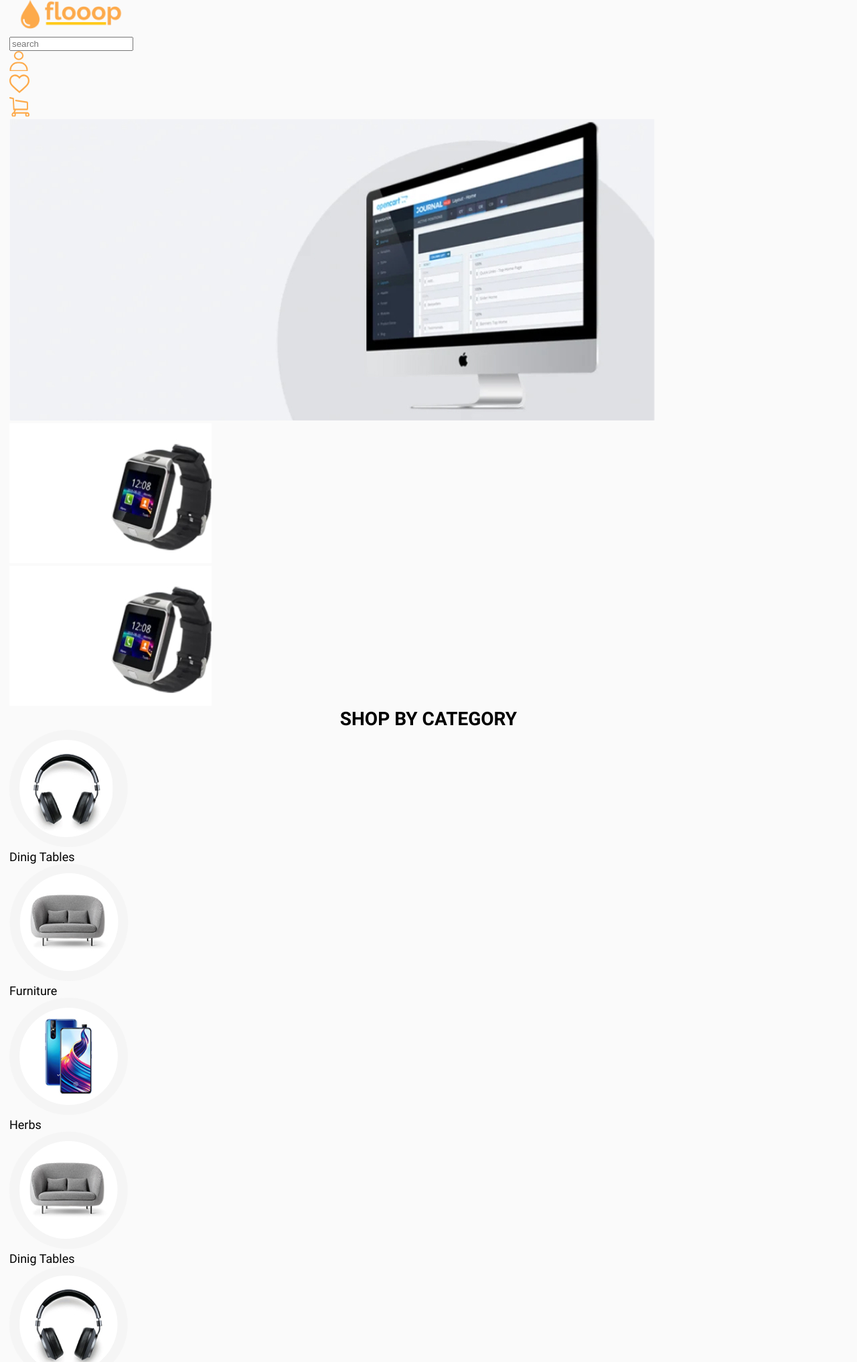
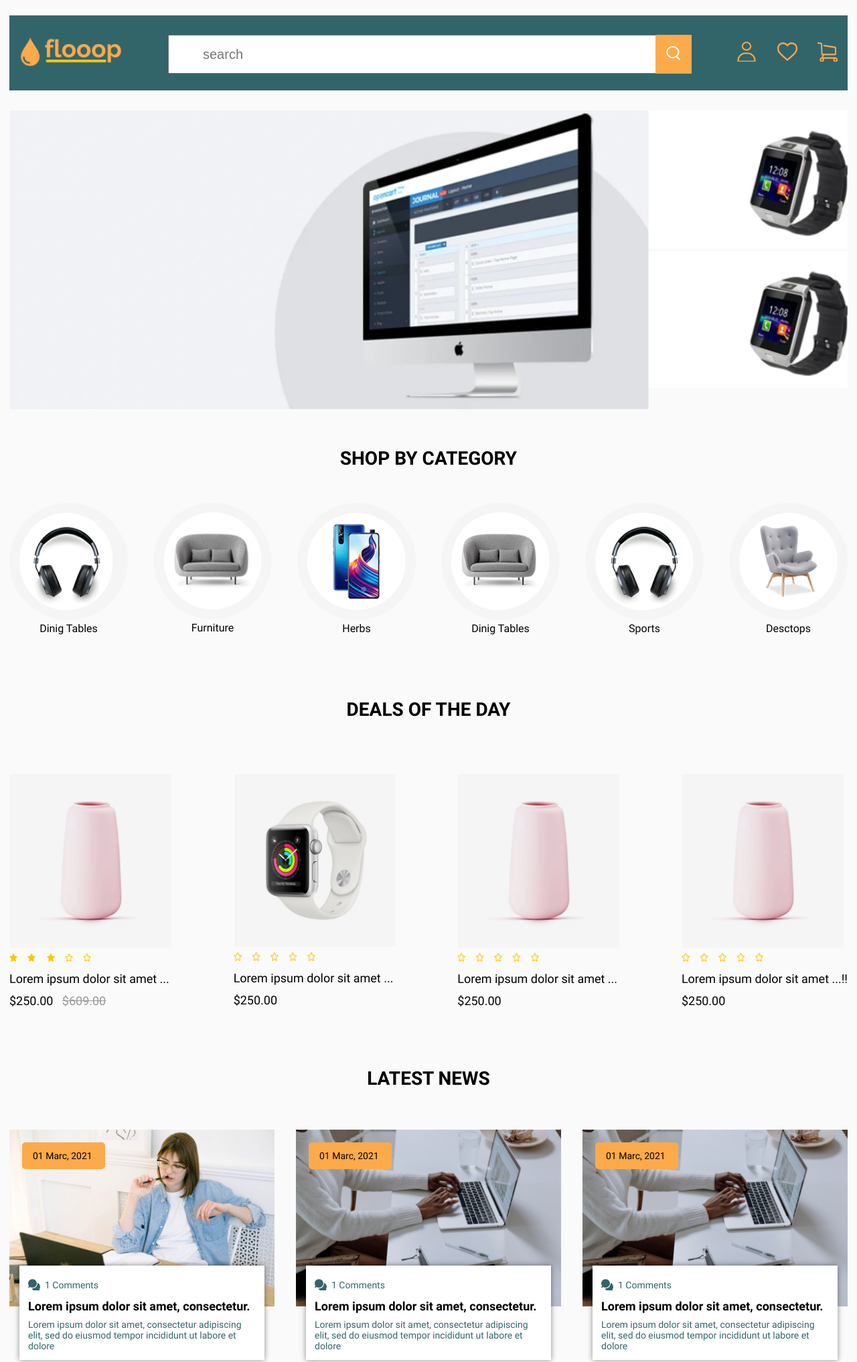
Before and after one commit to rom64/test, a website: page src/index.html in a window 1280 px wide. Shown: the part 7-2041 px from the top of the page at 67% size. Drawn offline with nearby package versions, Linux system fonts and the light colour scheme; files that its build step writes are made by us from their sources.

Commit message:
add main styles

```diff
--- a/src/index.html
+++ b/src/index.html
@@ -3,7 +3,7 @@
 <head>
     <meta charset="UTF-8">
     <meta name="viewport" content="width=device-width, initial-scale=1">
-    <title>Title</title>
+    <title>flooop</title>
     <link rel="stylesheet" href="css/style.min.css">
 </head>
 <body>
--- a/src/scss/style.scss
+++ b/src/scss/style.scss
@@ -35,7 +35,6 @@ body{
   margin: 0 auto;
   padding: 0 14px;
 }
-
 section {
   position: relative;
 }
@@ -50,5 +49,196 @@ button {
   text-transform: uppercase;
   text-align: center;
 }
+.header{
+  margin: 30px 0;
+  &__wrapper{
+    background-color: $grey;
+    display: flex;
+    justify-content: space-between;
+    align-items: center;
+  }
+  &__center{
+    width: 782px;
+    margin: 29px 0 25px;
+    position: relative;
+  }
+  &__form-input{
+    padding: 15px 0 15px 50px;
+    width: 100%;
+    font-size: 20px;
+    line-height: 24px;
+  }
+  &__form-btn{
+    position: absolute;
+    top: 0;
+    right: 0;
+    width: 54px;
+    height:100%;
+    background-color: $orange;
+    &::before{
+      content: '';
+      width: 21px;
+      height: 21px;
+      position: absolute;
+      left: 16px;
+      top: 16px;
+      background-image: url("../images/search-icon.svg");
+    }
+  }
+  &__right{
+    display: flex;
+  }
+  &__right-img{
+    margin: 0 15px;
+    cursor: pointer;
+  }
+}
+.promo{
+  &__wrapper{
+    display: flex;
+    justify-content: space-around;
+  }
+  &__left{
+    position: relative;
+  }
+  &__left-item{
+    max-width: 964px;
+    img{
+      width: 100%;
+    }
+  }
+  .promo__left-right {
+    position: absolute;
+    bottom: 40px;
+    right: 40px;
+    cursor: pointer;
+  }
+  .promo__left-left {
+    position: absolute;
+    bottom: 40px;
+    left: 40px;
+    cursor: pointer;
+  }
+  &__right-item{
+    max-width: 300px;
+    img{
+      width: 100%;
+    }
+  }
+}
+.categories{
+  margin: 54px 0 96px 0;
+  &__wrapper{
+    display: flex;
+    justify-content: space-between;
+    margin-top: 50px;
+  }
+  &__item{
+    display: flex;
+    flex-direction: column;
+    align-items: center;
+    flex-wrap: wrap;
+  }
+  &__item-img{
+    max-width: 177px;
+    img{
+      width: 100%;
+    }
+  }
+  &__item-title{
+    font-size: 16px;
+    line-height: 18px;
+  }
+}
+.deals{
+  margin-bottom: 60px;
+  &__wrapper{
+    display: flex;
+    justify-content: space-between;
+    margin-top: 80px;
+  }
+  &__item + .deals__item{
+    margin-left: 45px;
+  }
+  &__img{
+    max-width: 242px;
+    img{
+      width: 100%;
+    }
+  }
+  &__stars{
+    max-width: 122px;
+    margin-bottom: 11px;
+    img{
+      width: 100%;
+    }
+  }
+  &__price{
+    margin-top: 12px;
+  }
+  &__price span{
+    color: #999;
+    text-decoration: line-through;
+    margin-left: 9px;
+  }
+}
+.news{
+  margin-top: 90px;
+  &__wrapper{
+    margin-top: 60px;
+    display: flex;
+    justify-content: space-between;
+    margin-bottom: 120px;
+  }
+  &__item + .news__item{
+    margin-left: 32px;
+  }
+  &__item-img{
+    position: relative;
+    max-width: 405px;
+    &>img{
+      width: 100%;
+    }
+  }
+  &__item-date{
+    position: absolute;
+    left: 19px;
+    top: 19px;
+    font-size: 14px;
+    line-height: 16px;
+    padding: 12px 19px 12px 16px;
+    background-color: $orange;
+    border-radius: 5px;
+  }
+  &__item-comment{
+    max-width: 375px;
+    position: absolute;
+    left: 15px;
+    right: 15px ;
+    top: 76%;
+    background-color: #fff;
+    padding: 20px 13px 13px 13px;
+    box-shadow: 0 0 8px rgba(0, 0, 0, 0.45);
+  }
+  &__comment-quantity{
+    color: $grey;
+    font-size: 14px;
+    line-height: 16px;
+    display: flex;
+    align-items: center ;
+    img{
+      margin-right: 7px;
+    }
+  }
+  &__comment-title{
+    margin: 13px 0 9px 0;
+    font-weight: 700;
+  }
+  &__comment-text{
+    color: $grey;
+    font-size: 14px;
+    line-height: 16px;
+  }
+}
 
 @import "media";
```
